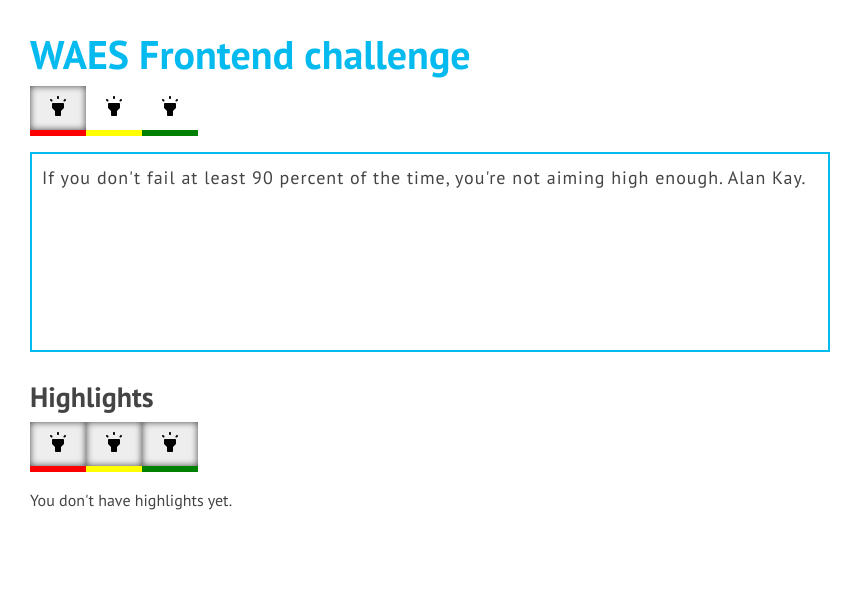
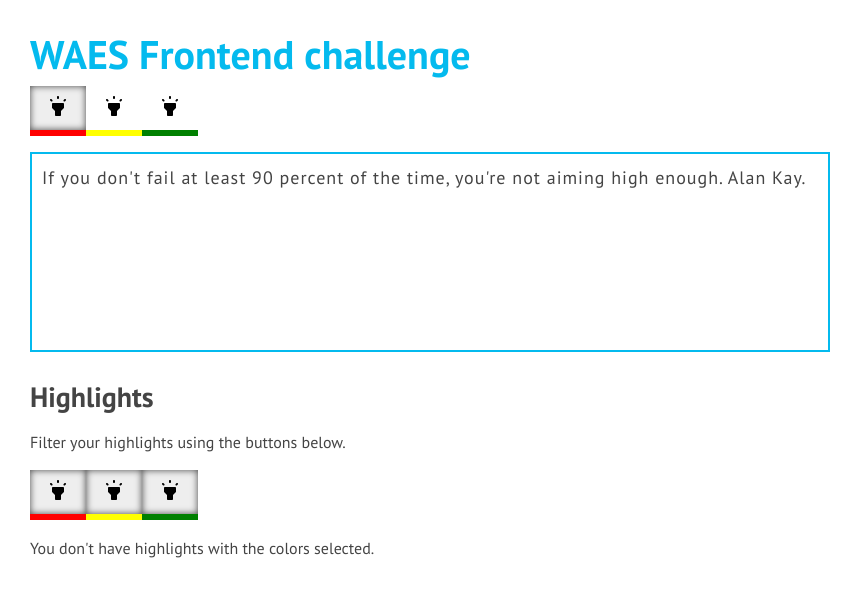
Before and after one commit to devrasec/waes-technical-assessment, a React (Create React App) app: page / in a window 1280 px wide. Shown: the top 596 px of the page, without its empty margins (0-863 px from the left). Built offline with nearby package versions, Linux system fonts and the light colour scheme.

Commit message:
Change copy
The text indicates when there are not highlights with the color
or colors selected

```diff
--- a/src/components/FilterableHighlights.tsx
+++ b/src/components/FilterableHighlights.tsx
@@ -22,12 +22,12 @@ export const FilterableHighlights = ({
   return (
     <div style={{ marginTop: '1rem' }}>
       <h3>Highlights</h3>
-      {hasHighlights && <p>Filter your highlights using the buttons below.</p>}
+      <p>Filter your highlights using the buttons below.</p>
       <Filters filters={filters} onFilterClick={toggleFilter} />
       {hasHighlights ? (
         <HighlightList highlights={filteredHighlights} />
       ) : (
-        <p>You don't have highlights yet.</p>
+        <p>You don't have highlights with the colors selected.</p>
       )}
     </div>
   );
```
